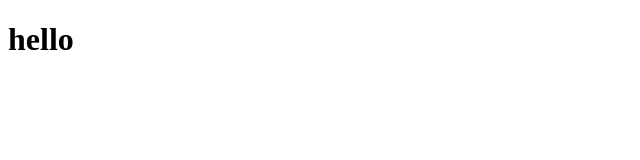
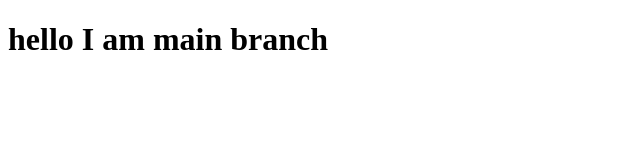
Before and after one commit to prabha1207/example1, a plain HTML site: page index.html in a window 1280 px wide. Shown: the whole page, without its empty margins (0-640 px from the left). Drawn offline with Linux system fonts and the light colour scheme.

Commit message:
from main branch

```diff
--- a/index.html
+++ b/index.html
@@ -7,6 +7,6 @@
     <title>Document</title>
 </head>
 <body>
-    <h1>hello</h1>
+    <h1>hello I am main branch</h1>
 </body>
 </html>
```
